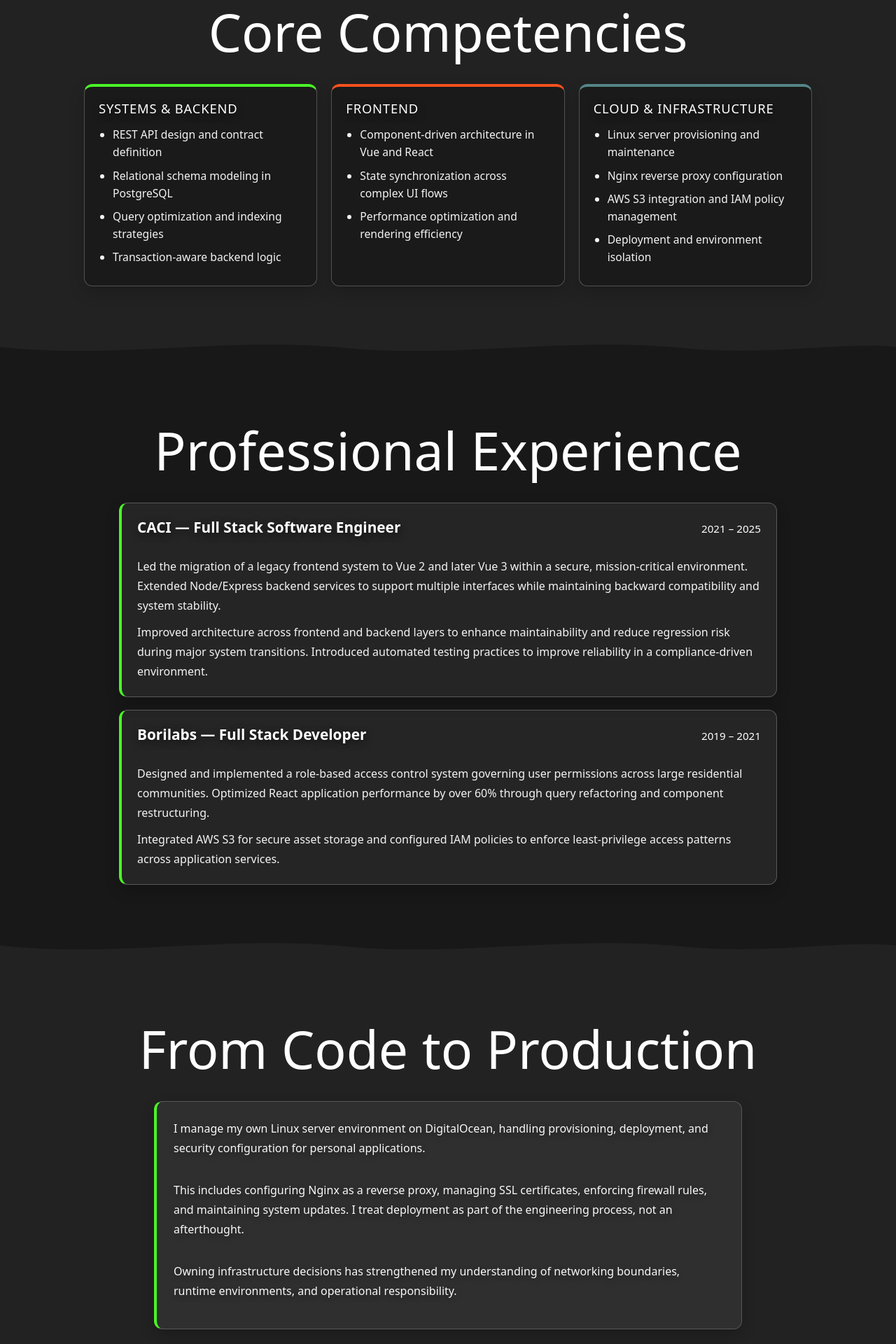
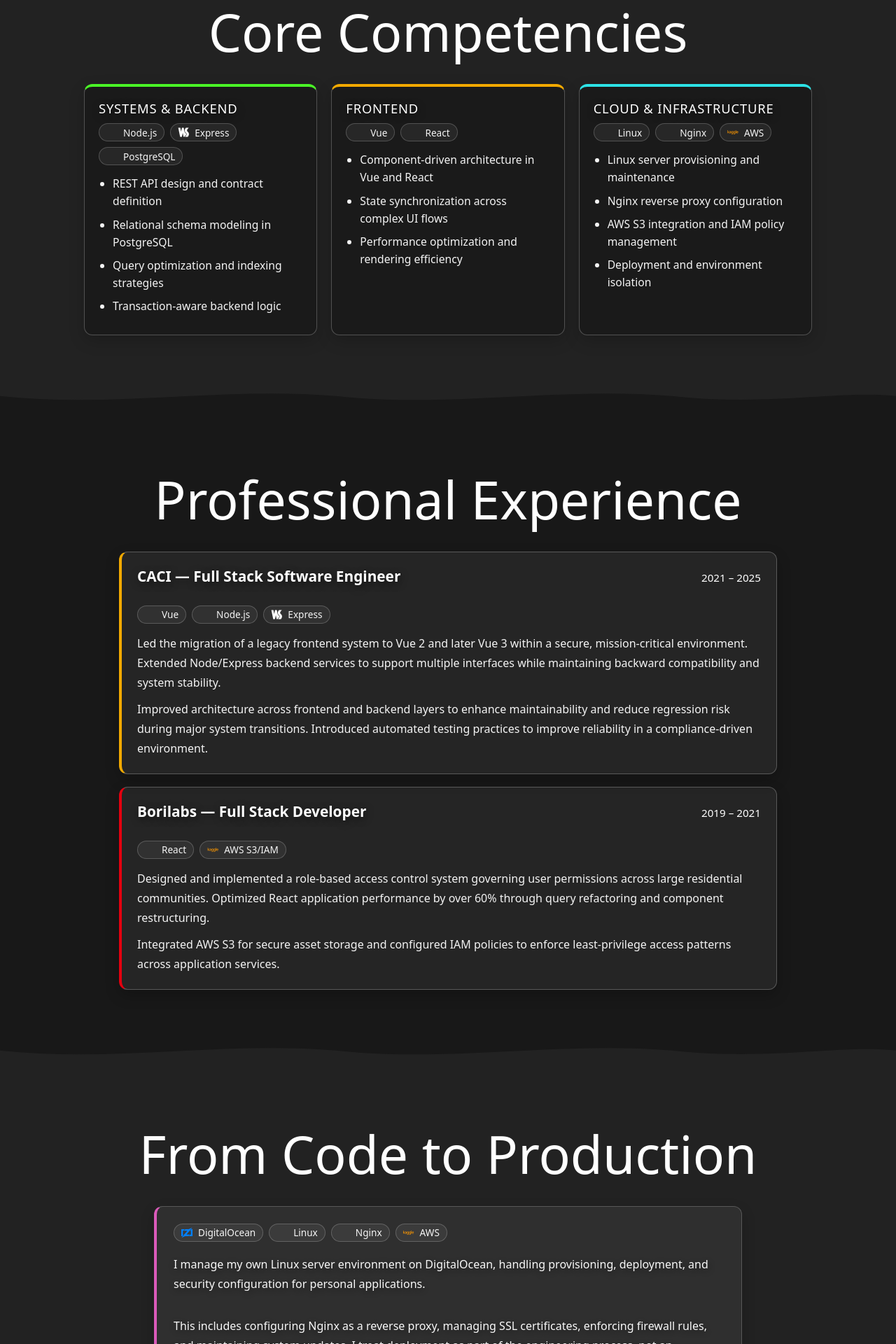
Before and after one commit to egonzalezcortes/web-portfolio, a Vue app: page / in a window 1280 px wide. Shown: the part 1740-3660 px from the top of the page at 70% size. Built offline with nearby package versions, Linux system fonts and the light colour scheme.

Commit message:
feat: add tech icons and accent colors to page

```diff
--- a/package.json
+++ b/package.json
@@ -13,6 +13,7 @@
   "dependencies": {
     "@popperjs/core": "^2.11.8",
     "bootstrap": "^5.3.8",
+    "devicon": "^2.17.0",
     "three": "^0.174.0",
     "vue": "^3.5.13"
   },
--- a/src/assets/main.css
+++ b/src/assets/main.css
@@ -1,4 +1,5 @@
 @import './base.css';
+@import 'devicon/devicon.min.css';
 
 #app {
   font-weight: normal;
@@ -12,6 +13,14 @@
 
 html {
   scroll-behavior: smooth;
+}
+
+:root {
+  --accent-matrix: #4af626;
+  --accent-phosphor: #f2a900;
+  --accent-cyan: #2de2e6;
+  --accent-synth: #db5aba;
+  --accent-nintendo-red: #e4000f;
 }
 
 section {
@@ -35,7 +44,7 @@
 }
 
 ::selection {
-  background: #4af626;
+  background: var(--accent-matrix);
   color: #000;
 }
 
--- a/src/components/AboutSection.vue
+++ b/src/components/AboutSection.vue
@@ -15,7 +15,7 @@
       <h2 class="about-subtitle">How I Build Software</h2>
 
       <div class="principles-grid">
-        <SurfaceCard>
+        <SurfaceCard accent="var(--accent-cyan)">
           <p class="principle-text">
             I approach software as a set of interconnected systems rather than isolated features. I value clear
             boundaries between layers, predictable data flow, and designs that scale in complexity without collapsing
--- a/src/components/CompetenciesSection.vue
+++ b/src/components/CompetenciesSection.vue
@@ -5,6 +5,9 @@
     <div class="competencies-container section-inner">
       <article class="competency-card competency-card--systems">
         <h3 class="competency-title">Systems & Backend</h3>
+        <div class="tech-row">
+          <TechBadge v-for="tech in systemsTech" :key="tech.label" :icon-class="tech.iconClass" :label="tech.label" />
+        </div>
         <ul class="competency-list">
           <li>
             REST API design and contract definition
@@ -23,6 +26,9 @@
 
       <article class="competency-card competency-card--frontend">
         <h3 class="competency-title">Frontend</h3>
+        <div class="tech-row">
+          <TechBadge v-for="tech in frontendTech" :key="tech.label" :icon-class="tech.iconClass" :label="tech.label" />
+        </div>
         <ul class="competency-list">
           <li>Component-driven architecture in Vue and React</li>
           <li>State synchronization across complex UI flows</li>
@@ -32,6 +38,9 @@
 
       <article class="competency-card competency-card--cloud">
         <h3 class="competency-title">Cloud & Infrastructure</h3>
+        <div class="tech-row">
+          <TechBadge v-for="tech in cloudTech" :key="tech.label" :icon-class="tech.iconClass" :label="tech.label" />
+        </div>
         <ul class="competency-list">
           <li>Linux server provisioning and maintenance</li>
           <li>Nginx reverse proxy configuration</li>
@@ -44,6 +53,24 @@
 </template>
 
 <script setup>
+import TechBadge from './TechBadge.vue';
+
+const systemsTech = [
+  { iconClass: 'devicon-nodejs-plain colored', label: 'Node.js' },
+  { iconClass: 'devicon-express-original', label: 'Express' },
+  { iconClass: 'devicon-postgresql-plain colored', label: 'PostgreSQL' }
+];
+
+const frontendTech = [
+  { iconClass: 'devicon-vuejs-plain colored', label: 'Vue' },
+  { iconClass: 'devicon-react-original colored', label: 'React' }
+];
+
+const cloudTech = [
+  { iconClass: 'devicon-linux-plain', label: 'Linux' },
+  { iconClass: 'devicon-nginx-original colored', label: 'Nginx' },
+  { iconClass: 'devicon-amazonwebservices-plain', label: 'AWS' }
+];
 </script>
 
 <style scoped>
@@ -69,23 +96,30 @@
 }
 
 .competency-card--systems {
-  --card-accent: #4af626;
+  --card-accent: var(--accent-matrix);
 }
 
 .competency-card--frontend {
-  --card-accent: #F6511D;
+  --card-accent: var(--accent-phosphor);
 }
 
 .competency-card--cloud {
-  --card-accent: #548687;
+  --card-accent: var(--accent-cyan);
 }
 
 .competency-title {
   font-size: 1.15rem;
   letter-spacing: 0.8px;
   text-transform: uppercase;
+  margin-bottom: 10px;
+  text-shadow: 1px 3px 11px rgba(0, 0, 0, .5);
+}
+
+.tech-row {
+  display: flex;
+  flex-wrap: wrap;
+  gap: 8px;
   margin-bottom: 14px;
-  text-shadow: 1px 3px 11px rgba(0, 0, 0, .5);
 }
 
 .competency-list {
--- a/src/components/ExperienceSection.vue
+++ b/src/components/ExperienceSection.vue
@@ -3,11 +3,15 @@
     <h2 class="section-title">Professional Experience</h2>
 
     <div class="experience-container section-inner">
-      <SurfaceCard border-color="rgba(255, 255, 255, 0.24)" shadow="0 8px 20px rgba(0, 0, 0, 0.22)" padding="22px">
+      <SurfaceCard accent="var(--accent-phosphor)" border-color="rgba(255, 255, 255, 0.24)"
+        shadow="0 8px 20px rgba(0, 0, 0, 0.22)" padding="22px">
         <header class="experience-header">
           <h3 class="company-role">CACI — Full Stack Software Engineer</h3>
           <p class="experience-years">2021 – 2025</p>
         </header>
+        <div class="tech-row">
+          <TechBadge v-for="tech in caciTech" :key="tech.label" :icon-class="tech.iconClass" :label="tech.label" />
+        </div>
 
         <p class="experience-text">
           Led the migration of a legacy frontend system to Vue 2 and later Vue 3 within a secure, mission-critical
@@ -21,11 +25,15 @@
         </p>
       </SurfaceCard>
 
-      <SurfaceCard border-color="rgba(255, 255, 255, 0.24)" shadow="0 8px 20px rgba(0, 0, 0, 0.22)" padding="22px">
+      <SurfaceCard accent="var(--accent-nintendo-red)" border-color="rgba(255, 255, 255, 0.24)"
+        shadow="0 8px 20px rgba(0, 0, 0, 0.22)" padding="22px">
         <header class="experience-header">
           <h3 class="company-role">Borilabs — Full Stack Developer</h3>
           <p class="experience-years">2019 – 2021</p>
         </header>
+        <div class="tech-row">
+          <TechBadge v-for="tech in borilabsTech" :key="tech.label" :icon-class="tech.iconClass" :label="tech.label" />
+        </div>
 
         <p class="experience-text">
           Designed and implemented a role-based access control system governing user permissions across large
@@ -43,6 +51,18 @@
 
 <script setup>
 import SurfaceCard from './SurfaceCard.vue';
+import TechBadge from './TechBadge.vue';
+
+const caciTech = [
+  { iconClass: 'devicon-vuejs-plain colored', label: 'Vue' },
+  { iconClass: 'devicon-nodejs-plain colored', label: 'Node.js' },
+  { iconClass: 'devicon-express-original', label: 'Express' }
+];
+
+const borilabsTech = [
+  { iconClass: 'devicon-react-original colored', label: 'React' },
+  { iconClass: 'devicon-amazonwebservices-plain', label: 'AWS S3/IAM' }
+];
 </script>
 
 <style scoped>
@@ -84,6 +104,13 @@
   opacity: 0.95;
 }
 
+.tech-row {
+  display: flex;
+  flex-wrap: wrap;
+  gap: 8px;
+  margin-bottom: 14px;
+}
+
 .experience-text:last-child {
   margin-bottom: 0;
 }
--- a/src/components/ProductionSection.vue
+++ b/src/components/ProductionSection.vue
@@ -3,7 +3,12 @@
     <h2 class="section-title">From Code to Production</h2>
 
     <div class="production-container section-inner">
-      <SurfaceCard as="div">
+      <SurfaceCard as="div" accent="var(--accent-synth)">
+        <div class="tech-row">
+          <TechBadge v-for="tech in productionTech" :key="tech.label" :icon-class="tech.iconClass"
+            :label="tech.label" />
+        </div>
+
         <p class="production-text">
           I manage my own Linux server environment on DigitalOcean, handling provisioning, deployment, and security
           configuration for personal applications.
@@ -25,6 +30,14 @@
 
 <script setup>
 import SurfaceCard from './SurfaceCard.vue';
+import TechBadge from './TechBadge.vue';
+
+const productionTech = [
+  { iconClass: 'devicon-digitalocean-plain colored', label: 'DigitalOcean' },
+  { iconClass: 'devicon-linux-plain', label: 'Linux' },
+  { iconClass: 'devicon-nginx-original colored', label: 'Nginx' },
+  { iconClass: 'devicon-amazonwebservices-plain', label: 'AWS' }
+];
 </script>
 
 <style scoped>
@@ -42,6 +55,13 @@
   gap: 16px;
 }
 
+.tech-row {
+  display: flex;
+  flex-wrap: wrap;
+  gap: 8px;
+  margin-bottom: 2px;
+}
+
 .production-text {
   font-size: 1rem;
   line-height: 1.75;
--- a/src/components/SurfaceCard.vue
+++ b/src/components/SurfaceCard.vue
@@ -19,7 +19,7 @@
   },
   accent: {
     type: String,
-    default: '#4af626'
+    default: 'var(--accent-matrix)'
   },
   borderColor: {
     type: String,
--- /dev/null
+++ b/src/components/TechBadge.vue
@@ -0,0 +1,46 @@
+<template>
+  <span class="tech-badge" :title="label" :aria-label="label">
+    <i :class="iconClass" aria-hidden="true"></i>
+    <span class="tech-label">{{ label }}</span>
+  </span>
+</template>
+
+<script setup>
+defineProps({
+  iconClass: {
+    type: String,
+    required: true
+  },
+  label: {
+    type: String,
+    required: true
+  }
+});
+</script>
+
+<style scoped>
+.tech-badge {
+  display: inline-flex;
+  align-items: center;
+  gap: 8px;
+  padding: 4px 10px;
+  border-radius: 999px;
+  border: 1px solid rgba(255, 255, 255, 0.2);
+  background: rgba(255, 255, 255, 0.06);
+  font-size: 0.85rem;
+  line-height: 1;
+}
+
+.tech-badge i {
+  font-size: 1rem;
+}
+
+.tech-badge i.devicon-amazonwebservices-plain,
+.tech-badge i.devicon-amazonwebservices-original {
+  color: #ff9900;
+}
+
+.tech-label {
+  opacity: 0.95;
+}
+</style>
```
Also changed, not shown: 1 other file (tests, documents, lock files or other folders).
